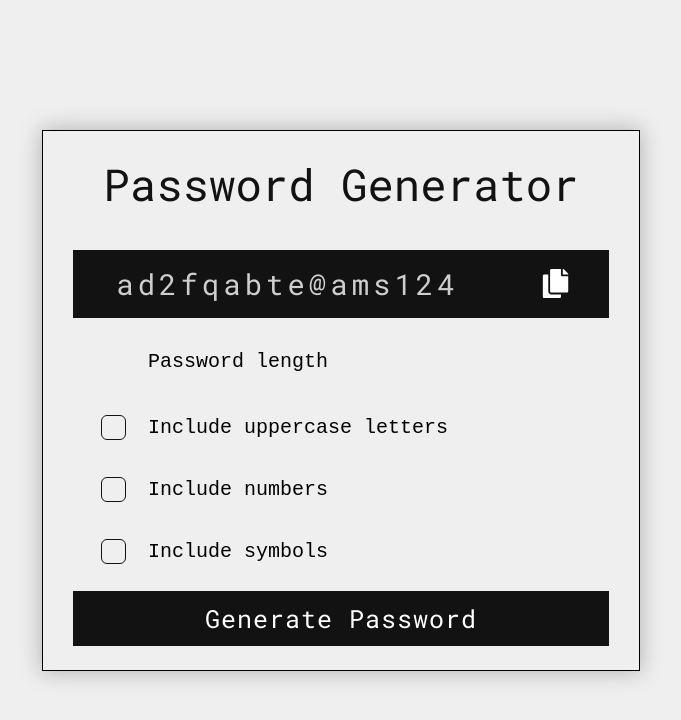
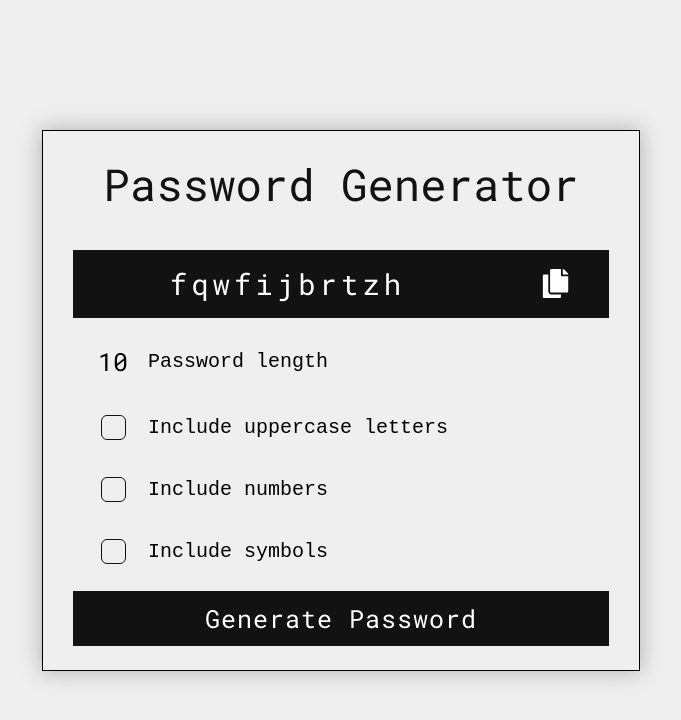
Before and after one commit to sbacanski0730/password-generator, a React (Create React App) app: page / in a window 1280 px wide. Shown: the top 720 px of the page, without its empty margins (299-980 px from the left). Built offline with nearby package versions, Linux system fonts and the light colour scheme; a web font is replaced by a local one.

Commit message:
Password generating logic
Addend logic with generate password. There are still need for some improvements. Details in TODO's.

```diff
--- a/src/App.js
+++ b/src/App.js
@@ -13,8 +13,7 @@ const Layout = styled.div`
   justify-content: center;
 `;
 
-const App = () => {
-  return (
+const App = () => (
   <>
     <GlobalStyles />
     <Layout>
@@ -22,6 +21,5 @@ const App = () => {
     </Layout>
   </>
 );
-};
 
 export default App;
--- a/src/components/Button/Button.jsx
+++ b/src/components/Button/Button.jsx
@@ -19,12 +19,13 @@ const StyledButton = styled.button`
   }
 `;
 
-const Button = ({ label }) => {
-  return <StyledButton>{label}</StyledButton>;
-};
+const Button = ({ label, onClick }) => (
+  <StyledButton onClick={onClick}>{label}</StyledButton>
+);
 
 Button.propTypes = {
   label: PropTypes.string.isRequired,
+  onClick: PropTypes.func.isRequired,
 };
 
 export default Button;
--- a/src/components/FormField/FormField.jsx
+++ b/src/components/FormField/FormField.jsx
@@ -2,8 +2,15 @@ import React from "react";
 import PropTypes from "prop-types";
 import StyledFormField from "./FormField.styles.js";
 
-const FormField = ({ label, name, id, type = "number" }) => {
-  return (
+const FormField = ({
+  label,
+  name,
+  id,
+  type = "number",
+  value,
+  checked = false,
+  onChange,
+}) => (
   <StyledFormField>
     <input
       name={name}
@@ -11,22 +18,27 @@ const FormField = ({ label, name, id, type = "number" }) => {
       type={type}
       max="30"
       min="0"
-        maxLength="2"
-        placeholder=""
+      value={value}
+      onChange={onChange}
+      checked={checked}
     />
     <label htmlFor={id}>{label}</label>
   </StyledFormField>
 );
-};
 
 FormField.propTypes = {
   label: PropTypes.string.isRequired,
   name: PropTypes.string.isRequired,
   id: PropTypes.string.isRequired,
+  value: PropTypes.oneOfType([PropTypes.string, PropTypes.bool]).isRequired,
+  onChange: PropTypes.func,
+  checked: PropTypes.bool,
   type: PropTypes.string,
 };
 
 FormField.defaultProps = {
   type: "number",
+  checked: false,
+  onChange: () => {},
 };
 export default FormField;
--- a/src/components/MainComponent/MainComponent.jsx
+++ b/src/components/MainComponent/MainComponent.jsx
@@ -1,39 +1,95 @@
-import React from "react";
+import React, { useReducer, useState, useEffect } from "react";
+import generatePassword from "../../utils/generatePassword.js";
+import reducerMainComponent from "../../utils/reducerMainComponent.js";
 import StyledMainComponent from "./StyledMainComponent.js";
 import FormField from "../FormField/FormField.jsx";
 import Button from "../Button/Button.jsx";
 import Title from "../Title/Title.jsx";
 import PasswordContainer from "../PasswordContainer/PasswordContainer.jsx";
 
+const fieldsNames = {
+  passwordLength: "passwordLength",
+  uppercaseLetters: "uppercaseLetters",
+  numbers: "numbers",
+  symbols: "symbols",
+};
+
+const initialFields = {
+  [fieldsNames.passwordLength]: "10",
+  [fieldsNames.uppercaseLetters]: false,
+  [fieldsNames.numbers]: false,
+  [fieldsNames.symbols]: false,
+};
+
 const MainComponent = () => {
+  const [password, setPassword] = useState("");
+  const [formValues, dispatch] = useReducer(
+    reducerMainComponent,
+    initialFields
+  );
+
+  const handleGenerate = () => {
+    setPassword(
+      generatePassword(
+        formValues[fieldsNames.passwordLength],
+        formValues[fieldsNames.uppercaseLetters],
+        formValues[fieldsNames.numbers],
+        formValues[fieldsNames.symbols]
+      )
+    );
+  };
+
+  useEffect(() => {
+    handleGenerate();
+  }, []);
+
   return (
     <StyledMainComponent>
       <Title>Password Generator</Title>
-      <PasswordContainer />
+      <PasswordContainer generatedPassword={password} />
       <FormField
         label="Password length"
-        name="password-length"
+        name="passwordLength"
         id="password-length"
+        value={formValues.passwordLength}
+        onChange={(e) => {
+          dispatch({ type: "PASSWORD_LENGTH", value: e.target.value });
+        }}
       />
       <FormField
         label="Include uppercase letters"
-        name="uppercase-letters"
+        name="uppercaseLetters"
         id="uppercase-letters"
         type="checkbox"
+        checked={formValues.uppercaseLetters}
+        value={formValues.uppercaseLetters}
+        onChange={() => {
+          dispatch({ type: "UPPERCASE_LETTERS" });
+        }}
       />
       <FormField
         label="Include numbers"
         name="numbers"
         id="numbers"
         type="checkbox"
+        checked={formValues.numbers}
+        value={formValues.numbers}
+        onChange={() => {
+          dispatch({ type: "NUMBERS" });
+        }}
       />
       <FormField
         label="Include symbols"
         name="symbols"
         id="symbols"
         type="checkbox"
+        value={formValues.symbols}
+        checked={formValues.symbols}
+        onChange={() => {
+          dispatch({ type: "SYMBOLS" });
+        }}
       />
-      <Button label="Generate Password" />
+      <Button label="Generate Password" onClick={handleGenerate} />
     </StyledMainComponent>
   );
 };
--- a/src/components/PasswordContainer/PasswordContainer.jsx
+++ b/src/components/PasswordContainer/PasswordContainer.jsx
@@ -34,19 +34,12 @@ const Container = styled.div`
   }
 `;
 
-// eslint-disable-next-line no-unused-vars
-const PasswordContainer = ({ generatedPassword }) => {
-  return (
-    <Container>
-      {generatedPassword ? (
-        <h2>{generatedPassword}</h2>
-      ) : (
-        <h2 className="placeholder">ad2fqabte@ams124</h2>
-      )}
-      <CopyIcon />
-    </Container>
-  );
-};
+const PasswordContainer = ({ generatedPassword }) => (
+  <Container>
+    <h2>{generatedPassword}</h2>
+    <CopyIcon />
+  </Container>
+);
 
 PasswordContainer.propTypes = {
   generatedPassword: PropTypes.string,
--- /dev/null
+++ b/src/utils/generatePassword.js
@@ -0,0 +1,19 @@
+const generatePassword = (length, uppercaseLetters, numbers, symbols) => {
+  let alphabet = "abcdefghijklmnopqrstuvwxyz";
+  let generatedPassword = "";
+  const upperCaseLetters = "ABCDEFGHIJKLMNOPQRSTUVWXYZ";
+  const numbersSet = "012345679";
+  const symbolsSet = "!@#$&*+/|.?-_=";
+
+  if (uppercaseLetters) alphabet += upperCaseLetters;
+  if (numbers) alphabet += numbersSet;
+  if (symbols) alphabet += symbolsSet;
+
+  for (let i = 0; i <= length; i++) {
+    const placeInAlphabet = Math.floor(Math.random() * alphabet.length);
+    generatedPassword += alphabet[placeInAlphabet];
+  }
+  return generatedPassword;
+};
+
+export default generatePassword;
--- /dev/null
+++ b/src/utils/reducerMainComponent.js
@@ -0,0 +1,50 @@
+const formFieldsNames = {
+  passwordLength: "passwordLength",
+  uppercaseLetters: "uppercaseLetters",
+  numbers: "numbers",
+  symbols: "symbols",
+};
+
+const reducerMainComponent = (state, action) => {
+  switch (action.type) {
+    case "PASSWORD_LENGTH": {
+      console.log("state: ", state);
+      console.log("action: ", typeof action);
+      // TODO: code function so that if user put number bigger than 30 it will automatically change to maximum passible password length which is 30
+      console.log("action: ", action.value.slice(action.value.length - 2));
+      // if (action.value.length > 3)
+      //   return {
+      //     ...state,
+      //     [formFieldsNames.passwordLength]: action.value.slice(1),
+      //   };
+      return {
+        ...state,
+        // [formFieldsNames.passwordLength]: action.value,
+        [formFieldsNames.passwordLength]: action.value.slice(
+          action.value.length - 2
+        ),
+      };
+    }
+
+    case "UPPERCASE_LETTERS":
+      return {
+        ...state,
+        [formFieldsNames.uppercaseLetters]: !state.uppercaseLetters,
+      };
+
+    case "NUMBERS":
+      return {
+        ...state,
+        [formFieldsNames.numbers]: !state.numbers,
+      };
+    case "SYMBOLS":
+      return {
+        ...state,
+        [formFieldsNames.symbols]: !state.symbols,
+      };
+    default:
+      return state;
+  }
+};
+
+export default reducerMainComponent;
```
Also changed, not shown: .eslintrc.json. Lines whose indentation alone changed are shown as unchanged.
